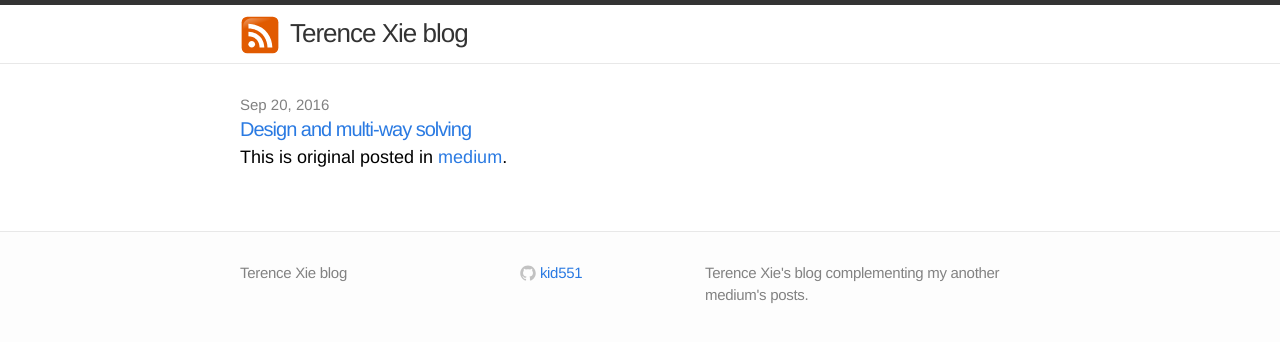
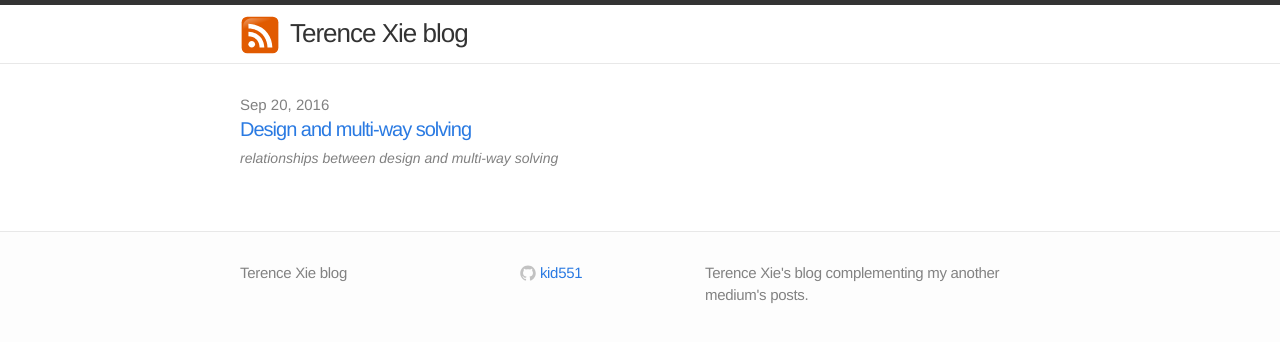
Before and after one commit to kid551/kid551.github.io, a Jekyll site: the page built from index.html, in a window 1280 px wide. Shown: the top 342 px of the page. Built offline with Jekyll 4.4.1, drawn with Linux system fonts in a browser that asks for light colours.

Commit message:
Add the 'post-excerpt' CSS class, and adjust the color of blockquote.

```diff
--- a/_posts/2016-09-20-phd.md
+++ b/_posts/2016-09-20-phd.md
@@ -2,6 +2,7 @@
 layout: post
 comments: true
 title:  "Design and multi-way solving"
+excerpt: "relationships between design and multi-way solving"
 date:   2016-09-20
 mathjax: false
 ---
--- a/css/main.css
+++ b/css/main.css
@@ -222,9 +222,15 @@ a:visited { color: #205caa; }
   letter-spacing: -1px;
 }
 
+.post-excerpt {
+	font-size: 14px;
+	font-style: italic;
+	color: gray;
+}
+
 .post-content blockquote {
     font-family: medium-content-slab-serif-font,Georgia,Cambria,"Times New Roman",Times,serif;
-	color: rgba(0,0,0,.6);
+	color: rgba(96, 96, 96, .6);
     border: none;
     padding: 0;
     padding-left: 50px;
--- a/index.html
+++ b/index.html
@@ -10,7 +10,7 @@ layout: default
         <span class="post-date">{{ post.date | date: "%b %-d, %Y" }}</span>
         <a class="post-link" href="{{ post.url | prepend: site.baseurl }}">{{ post.title }}</a>
         <br>
-        {{ post.excerpt }}
+        <span class="post-excerpt" >{{ post.excerpt }}</span>
       </li>
     {% endfor %}
   </ul>
```
